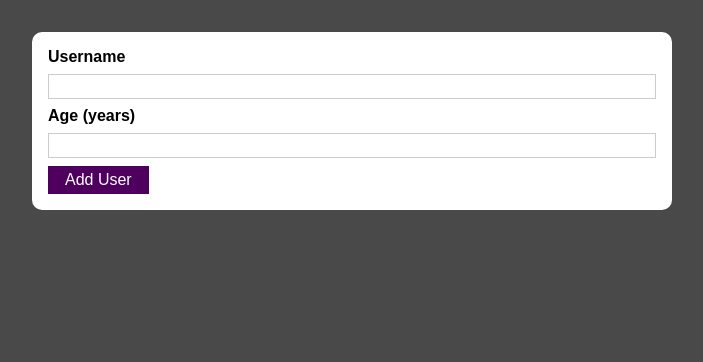
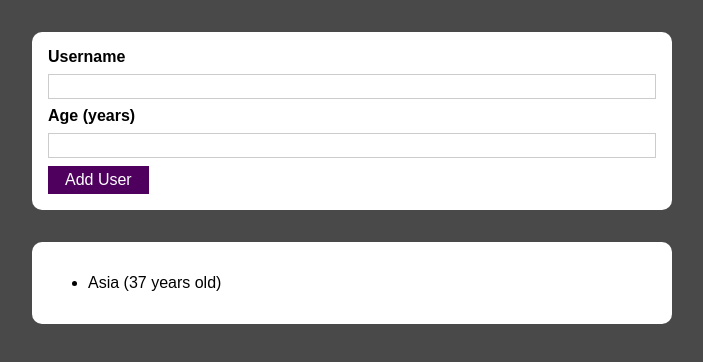
Before and after one commit to Joanna-Golofit/08-small-project, a React (Create React App) app: page / in a window 1280 px wide. Shown: the top 362 px of the page, without its empty margins (288-991 px from the left). Built offline with nearby package versions, Linux system fonts and the light colour scheme.

Commit message:
95. Adding a Users List Component

```diff
--- a/src/App.js
+++ b/src/App.js
@@ -1,11 +1,10 @@
 import React from 'react';
 import AddUser from './components/Users/AddUser';
-
 
 function App() {
   return (
     <div>
-      <AddUser/>
+      <AddUser />
     </div>
   );
 }
--- a/src/components/Users/AddUser.js
+++ b/src/components/Users/AddUser.js
@@ -2,10 +2,12 @@ import React, { useState } from 'react'
 import Button from '../UI/Button'
 import Card from '../UI/Card';
 import styles from './AddUser.module.css'
+import UsersList from './UsersList';
 
 const AddUser = () => {
   const [username, setUsername] = useState("");
   const [age, setAge] = useState("");
+  const [users, setUsers] = useState([{name: "Asia", age: 37}]);
 
   const addUserHandler = (e) => {
     e.preventDefault();
@@ -18,6 +20,7 @@ const AddUser = () => {
       return;
     }
     console.log(username, age);
+    addToUsersHandler();
     clearInputs();
   };
 
@@ -34,13 +37,19 @@ const AddUser = () => {
     }
     setAge(e.target.value);
   }
+
   const clearInputs = () => {
     setUsername("");
     setAge("");
+  };
+
+  const addToUsersHandler = () => {
+    setUsers([{ name: username, age }, ...users])
   }
 
 
   return (
+    <>
       <Card className={styles.input}>
         <form
           onSubmit={addUserHandler}
@@ -52,6 +61,11 @@ const AddUser = () => {
           <Button type="submit">Add User</Button>
         </form>
       </Card>
+      <Card className={styles.input}>
+        <UsersList users={users} />
+      </Card>
+    </>
+
   )
 }
 
--- /dev/null
+++ b/src/components/Users/UsersList.js
@@ -0,0 +1,12 @@
+import React from 'react'
+import Card from '../UI/Card'
+
+const UsersList = (props) => {
+  return (
+    <Card>
+      <ul>{props.users.map(user => <li key={user.id}>{user.name} ({user.age} years old)</li>)}</ul>
+    </Card>
+  )
+}
+
+export default UsersList
```
Lines whose indentation alone changed are shown as unchanged.
